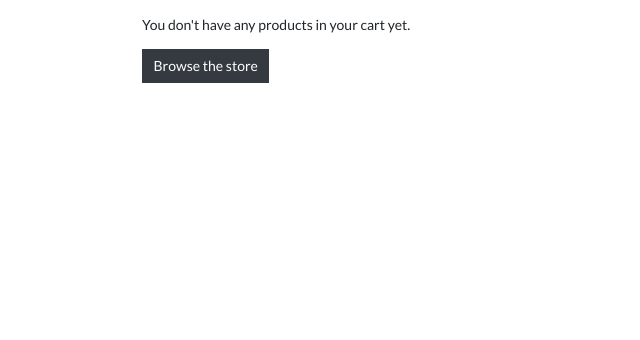
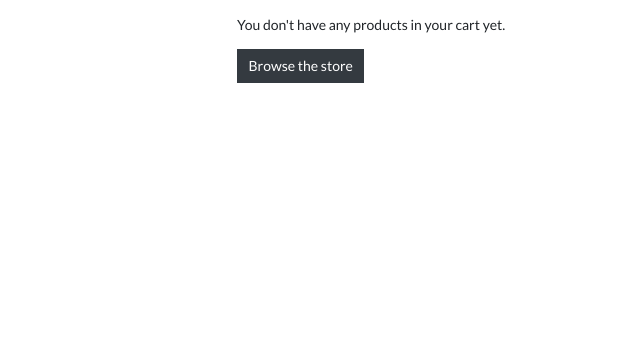
Before and after one commit to ekairos/shapers, a Django app: page /cart/ in a window 1280 px wide. Shown: the part 157-497 px from the top of the page, without its empty margins (38-678 px from the left). Run offline with Django 3.2, Linux system fonts and the light colour scheme; data that the repository does not hold is empty; some libraries are stand-ins or nearby versions.

Commit message:
Updated Cart (empty) btn look;

```diff
--- a/cart/templates/cart/cart.html
+++ b/cart/templates/cart/cart.html
@@ -116,11 +116,11 @@
 
     {% else %}
       <div class="row">
-        <div class="col-md-9 offset-md-1">
+        <div class="col-md-8 offset-md-2">
           <p>You don't have any products in your cart yet.</p>
-          <button class="btn btn-dark rounded-0">
-            <a class="text-white" href="{% url 'store' %}">Browse the store</a>
-          </button>
+          <a class="btn btn-dark rounded-0" href="{% url 'store' %}">
+            <span>Browse the store</span>
+          </a>
         </div>
       </div>
     {% endif %}
```
